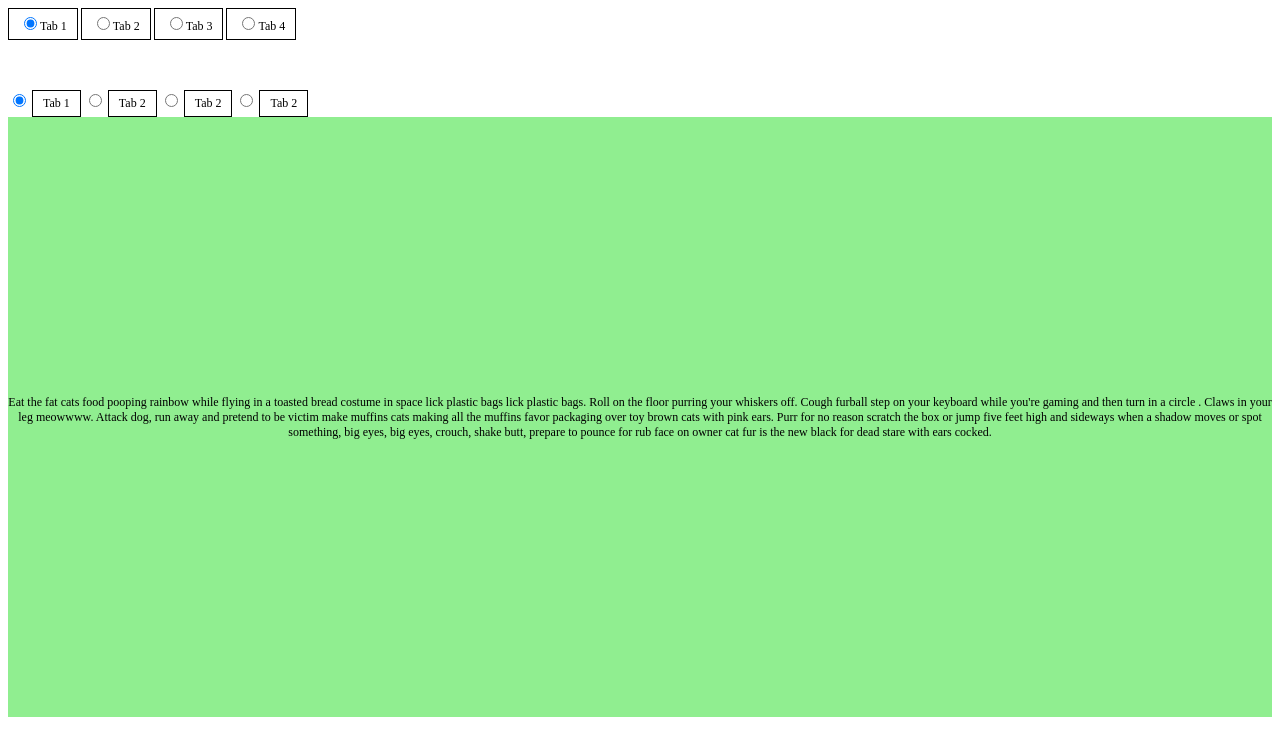
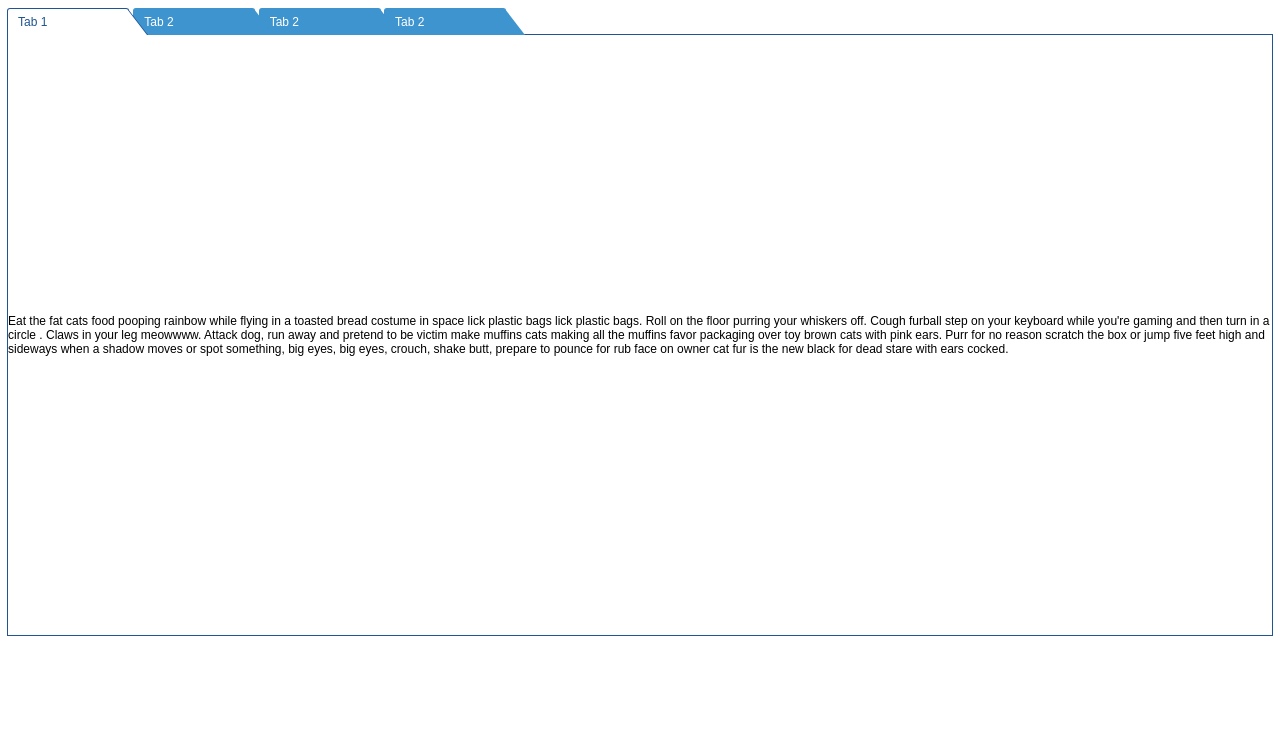
Before and after one commit to igreulich/ui-kit-prototypes, a website: page tabs/tabs.html in a window 1280 px wide. Drawn offline with Linux system fonts and the light colour scheme.

Commit message:
deciding on an approach for markup/styles, styling tabs

```diff
--- a/tabs/_vars.less
+++ b/tabs/_vars.less
@@ -1 +1,4 @@
 @font-normal: 1.2rem;
+@blue-light: #3e94cf;
+@blue-dark: #205493;
+@font-family-normal: 'SourceSansPro-Regular', 'Source Sans Pro', sans-serif;
--- a/tabs/tabs.html
+++ b/tabs/tabs.html
@@ -4,61 +4,36 @@
   <link rel="stylesheet" type="text/css" href="tabs.css" />
 </head>
 <body>
-<div class="tab-section placeholder-name">
-  <label><input type="radio" name="placeholder-name" checked />Tab 1</label>
-  <label><input type="radio" name="placeholder-name" />Tab 2</label>
-  <label><input type="radio" name="placeholder-name" />Tab 3</label>
-  <label><input type="radio" name="placeholder-name" />Tab 4</label>
-
-  <section class="content">
-    <div>Eat the fat cats food pooping rainbow while flying in a toasted bread costume in space lick plastic bags lick plastic bags. Roll on the floor purring your whiskers off. Cough furball step on your keyboard while you're gaming and then turn in a circle . Claws in your leg meowwww. Attack dog, run away and pretend to be victim make muffins cats making all the muffins favor packaging over toy brown cats with pink ears. Purr for no reason scratch the box or jump five feet high and sideways when a shadow moves or spot something, big eyes, big eyes, crouch, shake butt, prepare to pounce for rub face on owner cat fur is the new black for dead stare with ears cocked.</div>
+<div class="tabs-section" id="placeholder-name">
+  <div class="tab-wrapper">
+    <section class="tab">
+      <input type="radio" name="placeholder-name" id="tab1" checked />
+      <label for="tab1">Tab 1</label>
+      <div class="tab-content">Eat the fat cats food pooping rainbow while flying in a toasted bread costume in space lick plastic bags lick plastic bags. Roll on the floor purring your whiskers off. Cough furball step on your keyboard while you're gaming and then turn in a circle . Claws in your leg meowwww. Attack dog, run away and pretend to be victim make muffins cats making all the muffins favor packaging over toy brown cats with pink ears. Purr for no reason scratch the box or jump five feet high and sideways when a shadow moves or spot something, big eyes, big eyes, crouch, shake butt, prepare to pounce for rub face on owner cat fur is the new black for dead stare with ears cocked.</div>
     </section>
 
-  <section class="content">
-    <div><img src="http://placekitten.com/g/600/400" /></div>
+    <section class="tab">
+      <input type="radio" name="placeholder-name" id="tab2"/>
+      <label for="tab2">Tab 2</label>
+      <div class="tab-content"><img src="http://placekitten.com/g/600/400" /></div>
     </section>
 
-  <section class="content">
-    <p>Peer out window, chatter at birds, lure them to mouth meow all night having their mate disturbing sleeping humans. Hate dog cat not kitten around but has closed eyes but still sees you but kitty ipsum dolor sit amet, shed everywhere shed everywhere stretching attack your ankles chase the red dot, hairball run catnip eat the grass sniff. Lick the plastic bag leave dead animals as gifts, yet thinking longingly about tuna brine for cereal boxes make for five star accommodation.</p>
-    <p>Poop on grasses if it smells like fish eat as much as you wish but mew mrow wake up wander around the house making large amounts of noise jump on top of your human's bed and fall asleep again yet lick the curtain just to be annoying climb leg. Show belly spill litter box, scratch at owner, destroy all furniture, especially couch kick up litter, sleep nap destroy couch, yet kitten is playing with dead mouse friends are not food.</p>
-  </section>
-
-  <section class="content">
-    <div><img src="http://placekitten.com/g/500/300" /></div>
-  </section>
-</div>
-<div class="spacer"><!-- JUST FILLER, DO NOT COPY --></div>
-<div class="tab-section tab-section--fixed" id="placeholder-name2">
-
-<div class="tab-wrapper">
-  <section class="content1">
-    <input type="radio" name="placeholder-name2" id="tab1" checked />
-    <label for="tab1">Tab 1</label>
-    <div>Eat the fat cats food pooping rainbow while flying in a toasted bread costume in space lick plastic bags lick plastic bags. Roll on the floor purring your whiskers off. Cough furball step on your keyboard while you're gaming and then turn in a circle . Claws in your leg meowwww. Attack dog, run away and pretend to be victim make muffins cats making all the muffins favor packaging over toy brown cats with pink ears. Purr for no reason scratch the box or jump five feet high and sideways when a shadow moves or spot something, big eyes, big eyes, crouch, shake butt, prepare to pounce for rub face on owner cat fur is the new black for dead stare with ears cocked.</div>
-  </section>
-
-  <section class="content2">
-    <input type="radio" name="placeholder-name2" id="tab2"/>
-    <label for="tab2">Tab 2</label>
-    <div><img src="http://placekitten.com/g/600/400" /></div>
-  </section>
-
-  <section class="content3">
-    <input type="radio" name="placeholder-name2" id="tab3"/>
+    <section class="tab">
+      <input type="radio" name="placeholder-name" id="tab3"/>
       <label for="tab3">Tab 2</label>
-    <div>
+      <div class="tab-content">
         <p>Peer out window, chatter at birds, lure them to mouth meow all night having their mate disturbing sleeping humans. Hate dog cat not kitten around but has closed eyes but still sees you but kitty ipsum dolor sit amet, shed everywhere shed everywhere stretching attack your ankles chase the red dot, hairball run catnip eat the grass sniff. Lick the plastic bag leave dead animals as gifts, yet thinking longingly about tuna brine for cereal boxes make for five star accommodation.</p>
         <p>Poop on grasses if it smells like fish eat as much as you wish but mew mrow wake up wander around the house making large amounts of noise jump on top of your human's bed and fall asleep again yet lick the curtain just to be annoying climb leg. Show belly spill litter box, scratch at owner, destroy all furniture, especially couch kick up litter, sleep nap destroy couch, yet kitten is playing with dead mouse friends are not food.</p>
       </div>
     </section>
 
-  <section class="content4">
-    <input type="radio" name="placeholder-name2" id="tab4"/>
+    <section class="tab">
+      <input type="radio" name="placeholder-name" id="tab4"/>
       <label for="tab4">Tab 2</label>
-    <div><img src="http://placekitten.com/g/500/300" /></div>
+      <div class="tab-content"><img src="http://placekitten.com/g/500/300" /></div>
     </section>
   </div>
-<div class="funtimes"></div>
+  <div class="content-section"></div>
 </div>
 
 </body>
--- a/tabs/tabs.less
+++ b/tabs/tabs.less
@@ -1,73 +1,100 @@
 @import '_vars.less';
+
+@tabs-height-normal: 60rem;
+@tabs-height-short: 30rem;
+@tabs-height-tall: 90rem;
 
 html {
   font-size: 10px;
 }
-.tab-section {
+.tabs-section {
   font-size: @font-normal;
-  & > input[type="radio"] {
-    // visibility: hidden;
-    // position: absolute;
-    // left: -99999px;
-    // top: -999999px;
-  }
-  & > label {
-    display:inline-block;
-    padding: .5rem 1rem;
-    border: .1rem solid black;
-    cursor: pointer;
-  }
-  & > section {
-    //display: none;
-  }
-  .tab1:checked ~ .content1,
-  .tab2:checked ~ .content2,
-  .tab3:checked ~ .content3,
-  .tab4:checked ~ .content4 {
-    //display: block;
-  }
-}
-.placeholder-name section {
-  display:none;
-}
-#placeholder-name2 {
+  font-family: @font-family-normal;
+
   .tab-wrapper {
     position: relative;
   }
-  label {
-    display:inline-block;
-    padding: .5rem 1rem;
-    border: .1rem solid black;
+  .tab {
+    display: inline-block;
+    & > label {
+      display: inline-block;
+      position: relative;
+      top: 0;
+      padding: .6rem 1rem;
+      min-width: 10rem;
+      color: white;
+      background-color: @blue-light;
+      border: 1px solid @blue-light;
+      border-bottom-width: 0;
+      border-radius: 3px 3px 0 0;
       cursor: pointer;
+      &::after {
+        content: '';
+        position: absolute;
+        top: 0;
+        right: -2rem;
+        width: 0;
+      	height: 0;
+        z-index: 1;
+      	border-bottom: 2.6rem solid @blue-light;
+      	border-right: 2rem solid transparent;
       }
-  section {
-    display: inline-block;
+      &:hover {
+        background-color: @blue-dark;
+        &::after {
+          border-bottom-color: @blue-dark;
         }
-  section > div {
+      }
+    }
+    &:first-child label {
+      left: -1px;
+    }
+    & > input {
+      visibility: hidden;
+      position: absolute;
+      top: -99999999rem;
+      left: -999999999rem;
+    }
+  }
+  .tab-content {
+    position: absolute;
+    left: 0;
     display: none;
+  }
+  .tab > input:checked {
+    &~label {
+      background-color: white;
+      border: 1px solid @blue-dark;
+      border-bottom-width: 0;
+      color: @blue-dark;
+      &::after {
+        content: '';
+        right:-1.9rem;
+        border-bottom-color: white;
+      }
+      &::before {
+        content: '';
+        width: 0;
+      	height: 0;
+        z-index: 1;
         position: absolute;
-    //bottom: 0;
-    left: 0;
+        top: 0;
+        right: -2rem;
+      	border-bottom: 2.6rem solid @blue-dark;
+      	border-right: 2rem solid transparent;
       }
-  input:checked ~ div {
+    }
+    &~.tab-content {
       display: flex;
       justify-content: center;
       align-items: center;
-    height: 600px;
+      height: 60rem;
       width: 100%;
-    text-align: center;
     }
-  .funtimes {
-    height: 600px;
-    background-color: lightgreen;
   }
 
+  .content-section {
+    height: 60rem;
+    outline: 1px solid @blue-dark;
   }
-
-
-
-//with bar height= 600px
-//without bar MAX height = 600px
-.spacer {
-  margin:50px;
 }
```
Also changed, not shown: tabs/tabs.css. Lines whose indentation alone changed are shown as unchanged.
